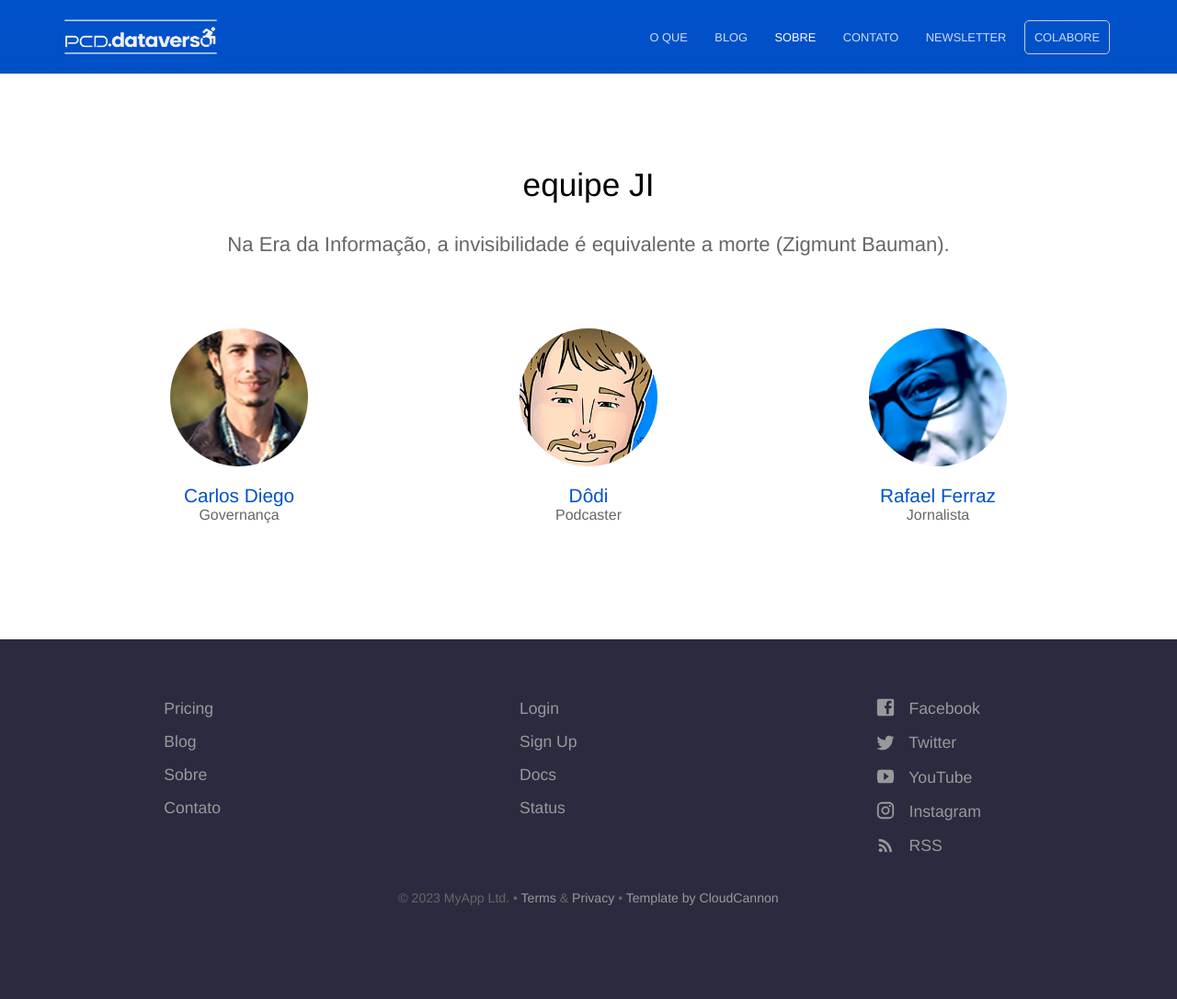
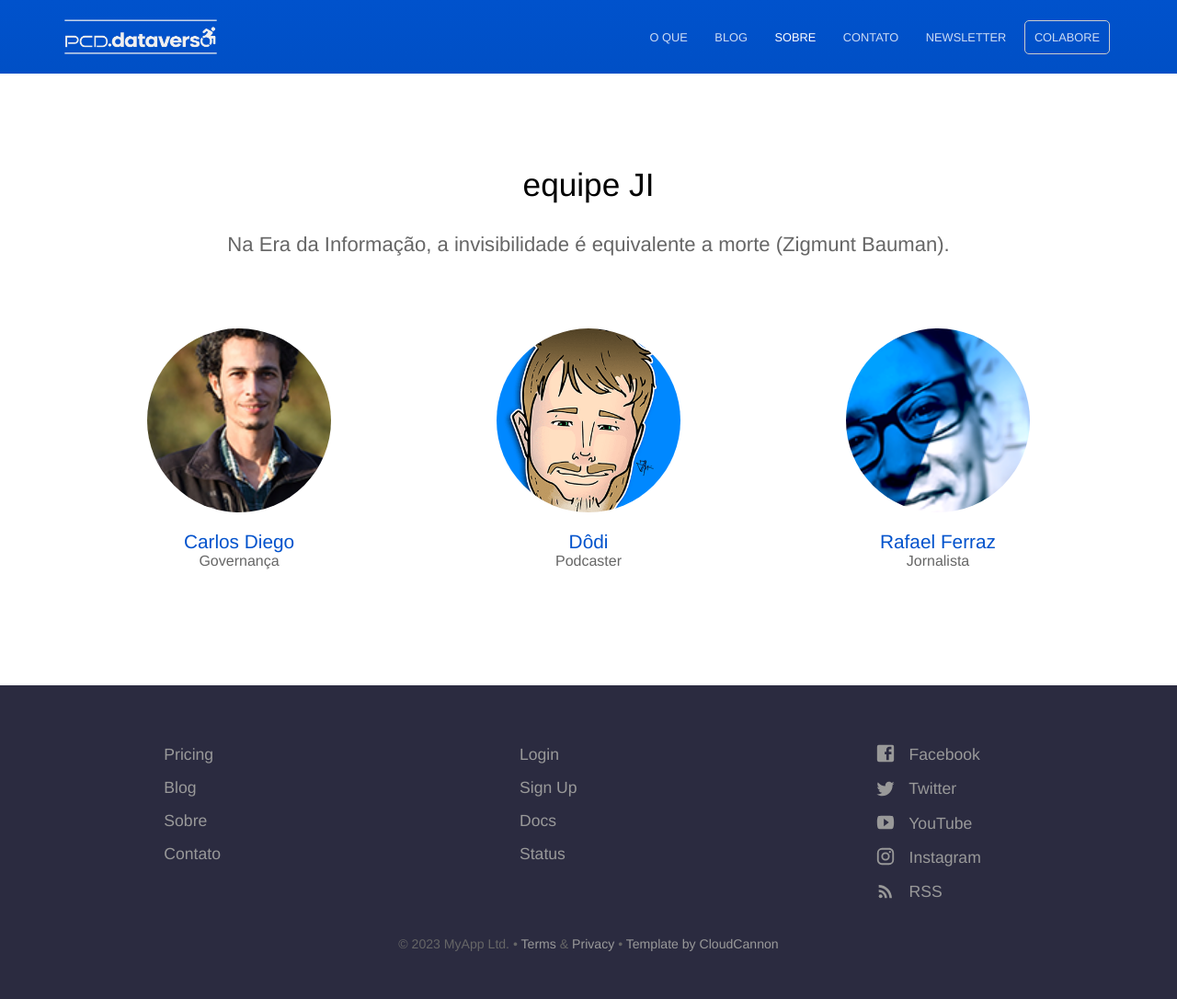
Before and after one commit to jornalistainclusivo/pcd.dataverso.org, a Jekyll site: the page built from sobre.html, in a window 1280 px wide. Shown: the whole page at 92% size. Built offline with Jekyll 4.4.1, drawn with Linux system fonts in a browser that asks for light colours; before the commit the page ends 1036 px from its top, so only the background shows below that.

Commit message:
staff photo size

```diff
--- a/_sass/staff.scss
+++ b/_sass/staff.scss
@@ -20,8 +20,8 @@
 	}
 
 	.square-image {
-		width: 150px;
-		height: 150px;
+		width: 200px;
+		height: 200px;
 			img {
 				border-radius: 200px;
 			}
```
